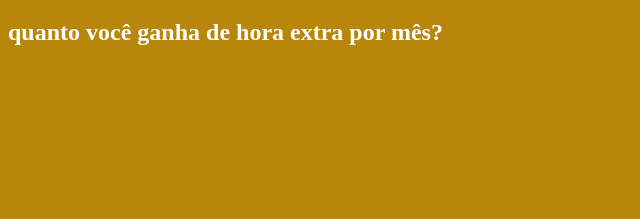
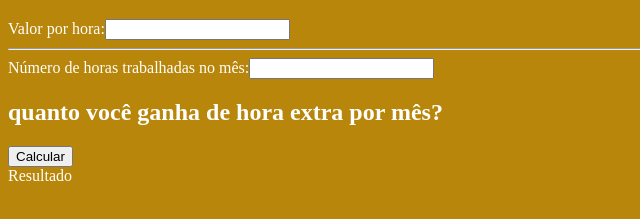
Before and after one commit to DanielSantosLira/exercicios-js, a plain HTML site: page 006/index.html in a window 1280 px wide. Shown: the part 61-280 px from the top of the page, without its empty margins (0-640 px from the left). Drawn offline with Linux system fonts and the light colour scheme.

Commit message:
Update index.html

```diff
--- a/006/index.html
+++ b/006/index.html
@@ -4,11 +4,16 @@
     <meta charset="UTF-8">
     <meta http-equiv="X-UA-Compatible" content="IE=edge">
     <meta name="viewport" content="width=device-width, initial-scale=1.0">
-    <title>exercicio 06</title>
+    <title>Exercicio 06</title>
+
 </head>
 <body style="background:darkgoldenrod; color:white ;">
     <h1 id="titulo"></h1>
+    Valor por hora:<input id="n1"><br><hr>
+    Número de horas trabalhadas no mês:<input id="n2">
     <h2 id="subtitulo"></h2>
+    <button type="button" onclick="Somar()">Calcular</button>
+    <div id="resultado">Resultado</div>
 
     <script src="app.js"></script>
 
```
